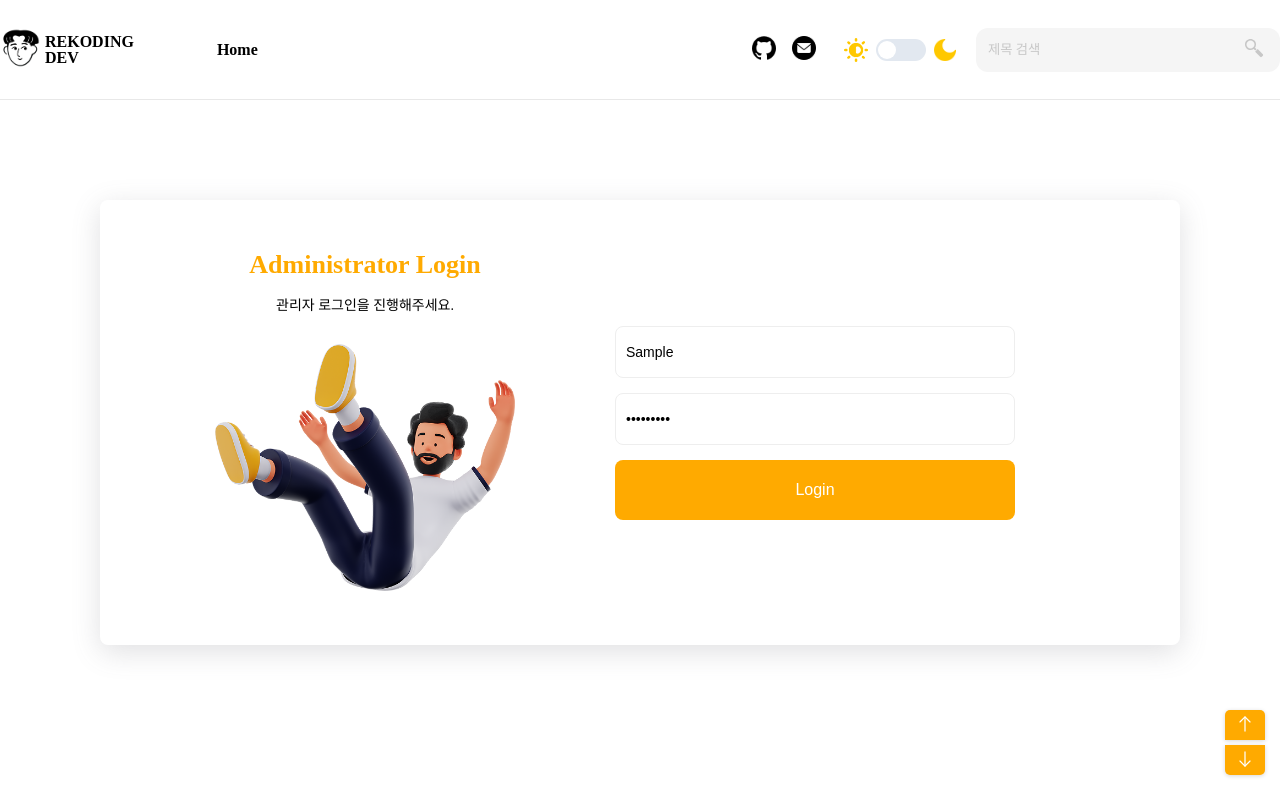
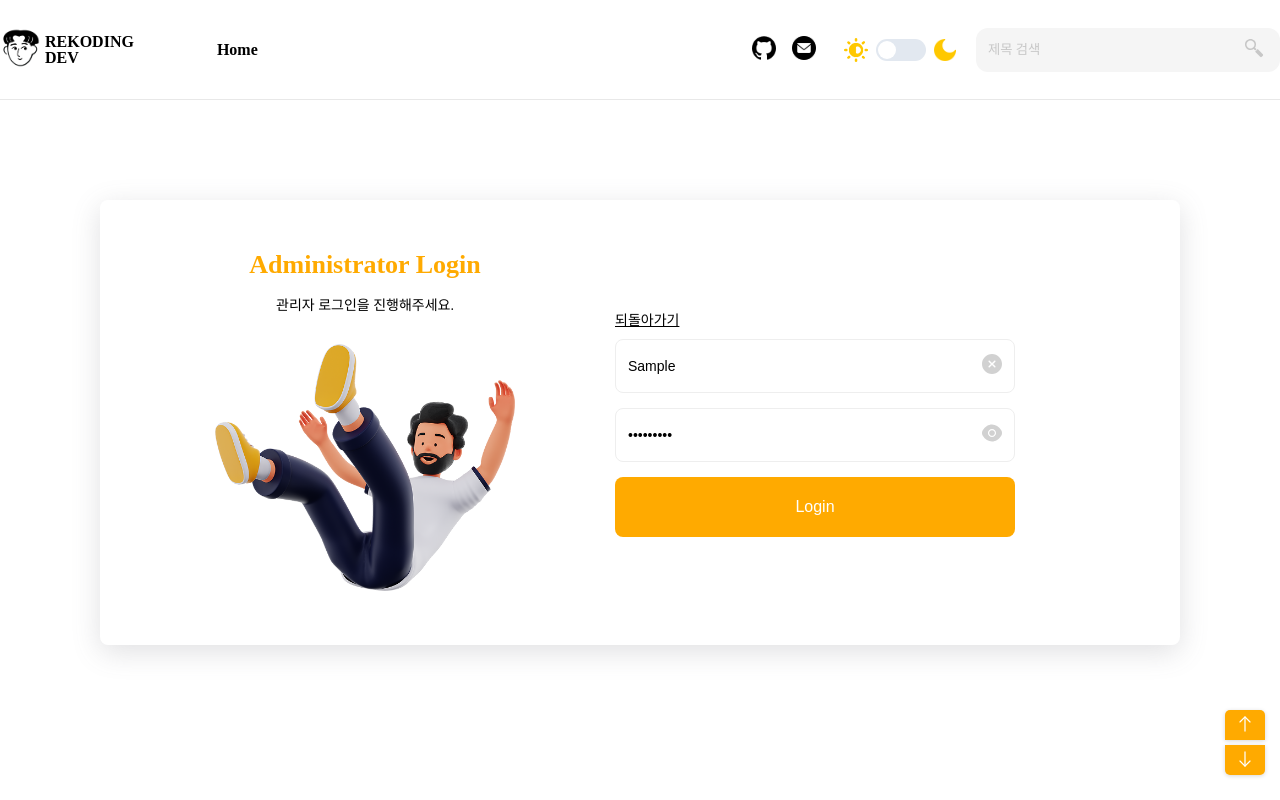
Before and after one commit to SeungHyune/rekoding-blog, a React (Vite) app: page /admin in a window 1280 px wide. Both pictures are taken after typing "Sample", "Sample123" into the empty fields and a click on the button "Login". Built offline with nearby package versions, Linux system fonts and the light colour scheme; no server answers; a web font is replaced by a local one.

Commit message:
💎feat: Admin 페이지 (아이디, 비밀번호 지우기 & 표시, 비표시 기능 추가) - 로그인 과정에서 아이디를 입력했을 때 모두 지울 수 있는 아이콘 추가 - 비밀번호를 입력했을 때 비밀번호 표시, 비표시 기능 추가

```diff
--- a/src/routes/pages/Admin/Admin.tsx
+++ b/src/routes/pages/Admin/Admin.tsx
@@ -2,9 +2,13 @@ import { auth } from "@/firebase";
 import { signInWithEmailAndPassword } from "firebase/auth";
 import styles from "./admin.module.css";
 import { useState } from "react";
-import { useNavigate } from "react-router-dom";
+import { Link, useNavigate } from "react-router-dom";
+import { CloseCircleIcon, EyeIcon, EyeSlashIcon } from "@/components/icons";
 
 const Admin = () => {
+  const [loginId, setLoginId] = useState("");
+  const [loginPassword, setLoginPassword] = useState("");
+  const [isPasswordVisible, setIsPasswordVisible] = useState(false);
   const [isError, setIsError] = useState(false);
   const [errorMessage, setErrorMessage] = useState("");
 
@@ -14,12 +18,14 @@ const Admin = () => {
     event.preventDefault();
     setIsError(false);
 
+    if (loginId.trim().length === 0 || loginPassword.trim().length === 0) {
+      setIsError(true);
+      setErrorMessage("아이디와 비밀번호를 모두 입력해주세요.");
+      return;
+    }
+
     try {
-      await signInWithEmailAndPassword(
-        auth,
-        event.currentTarget.userId.value,
-        event.currentTarget.userPw.value,
-      );
+      await signInWithEmailAndPassword(auth, loginId, loginPassword);
 
       navigate("/");
     } catch (error) {
@@ -27,6 +33,24 @@ const Admin = () => {
       setErrorMessage("아이디 혹은 비밀번호가 올바르지 않습니다.");
       throw new Error(`${error}`);
     }
+  };
+
+  const handleChangeInput = (event: React.ChangeEvent<HTMLInputElement>) => {
+    const inputName = event.target.name;
+
+    if (inputName === "userId") {
+      setLoginId(event.target.value);
+    } else if (inputName === "userPw") {
+      setLoginPassword(event.target.value);
+    }
+  };
+
+  const handleRemoveLoginId = () => {
+    setLoginId("");
+  };
+
+  const handlePasswordVisibleToggle = () => {
+    setIsPasswordVisible((isPasswordVisible) => !isPasswordVisible);
   };
 
   return (
@@ -39,14 +63,52 @@ const Admin = () => {
         <img src="public/images/picture.png" alt="admin login picture" />
       </article>
       <article className={styles.loginContainer}>
+        <Link to="/" title="메인 페이지로 되돌아가기">
+          되돌아가기
+        </Link>
         <form onSubmit={handleLogin}>
-          <input type="text" id="userId" name="userId" placeholder="Id" />
+          <div>
+            <input
+              type="text"
+              id="userId"
+              name="userId"
+              placeholder="Id"
+              value={loginId}
+              onChange={handleChangeInput}
+            />
+            {loginId.length > 0 && (
+              <span onClick={handleRemoveLoginId}>
+                <CloseCircleIcon />
+              </span>
+            )}
+          </div>
+          <div>
+            {isPasswordVisible ? (
+              <input
+                type="text"
+                id="userPw"
+                name="userPw"
+                placeholder="password"
+                value={loginPassword}
+                onChange={handleChangeInput}
+              />
+            ) : (
               <input
                 type="password"
                 id="userPw"
                 name="userPw"
                 placeholder="Password"
+                value={loginPassword}
+                onChange={handleChangeInput}
               />
+            )}
+
+            {loginPassword.length > 0 && (
+              <span onClick={handlePasswordVisibleToggle}>
+                {isPasswordVisible ? <EyeSlashIcon /> : <EyeIcon />}
+              </span>
+            )}
+          </div>
           <button type="submit">Login</button>
         </form>
         {isError && <p className={styles.errorMessage}>{errorMessage}</p>}
--- a/src/routes/pages/Admin/admin.module.css
+++ b/src/routes/pages/Admin/admin.module.css
@@ -30,7 +30,12 @@
   max-width: 40rem;
   padding: 5rem;
   border-radius: 1rem;
-  text-align: center;
+}
+
+.adminSection .loginContainer a {
+  display: block;
+  text-decoration: underline;
+  margin-bottom: 1rem;
 }
 
 .adminSection .loginContainer h2 {
@@ -44,14 +49,27 @@
   flex-direction: column;
   gap: 1.5rem;
   font-family: "pretendard";
+  text-align: center;
+}
+
+.adminSection form div {
+  display: flex;
+  align-items: center;
+  padding: 1rem;
+  border: 1px solid #eee;
+  border-radius: 0.8rem;
+}
+
+.adminSection form div span {
+  cursor: pointer;
 }
 
 .adminSection form input {
-  border-radius: 0.8rem;
-  padding: 1rem;
-  border: 1px solid #eee;
+  flex: 1;
   font-size: 1.4rem;
   line-height: 3rem;
+  border: 0;
+  outline: none;
 }
 
 .adminSection form input::placeholder {
```
Lines whose indentation alone changed are shown as unchanged.
